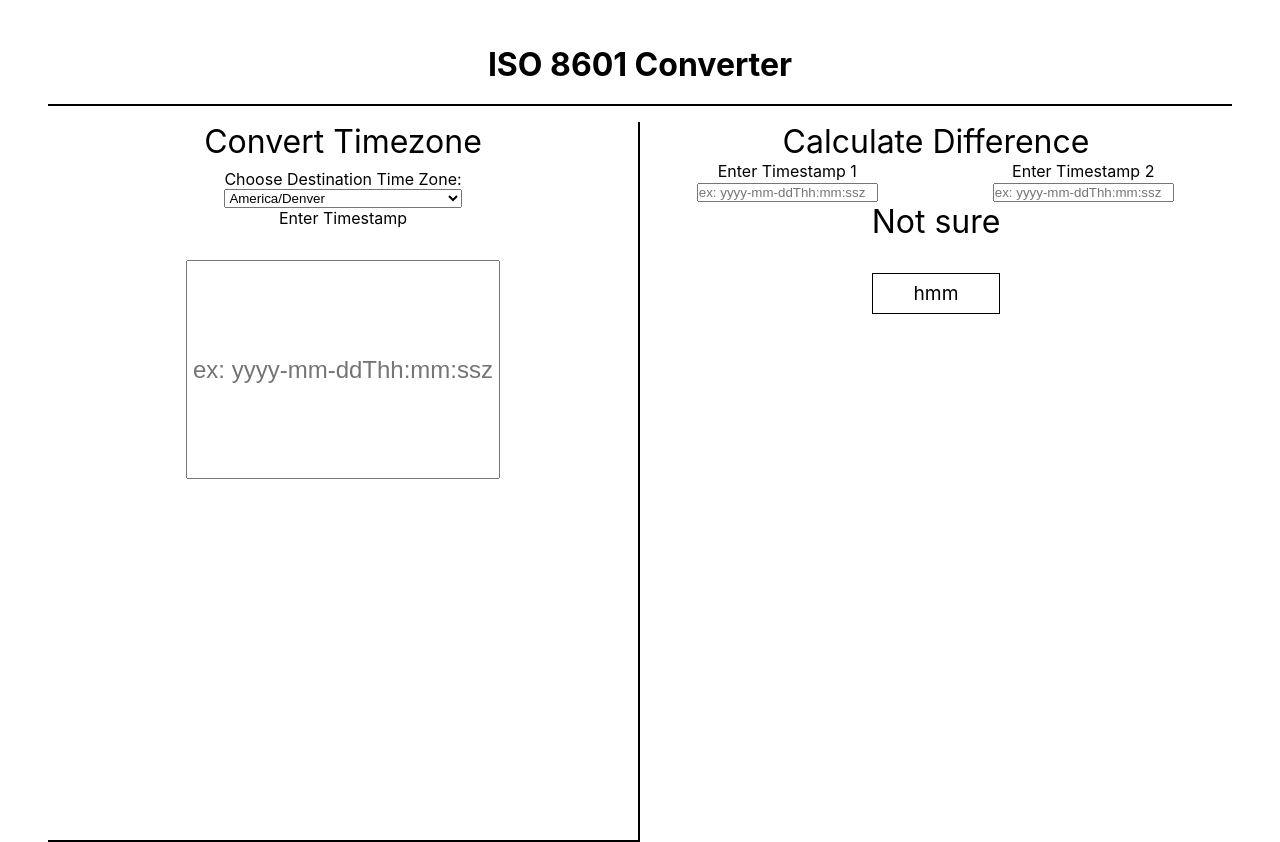
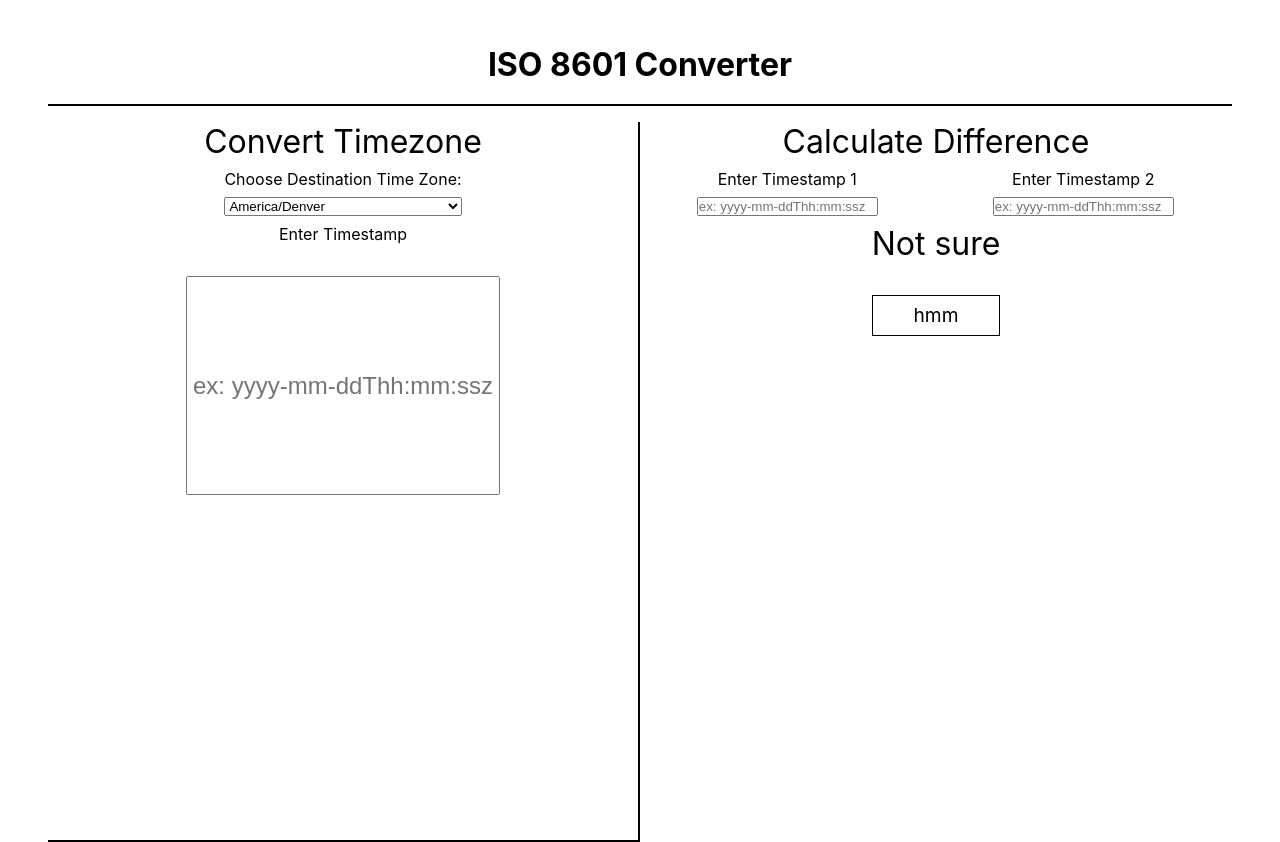
Before and after one commit to tylrs/iso-8601-converter, a React (Create React App) app: page / in a window 1280 px wide. Built offline with nearby package versions, Linux system fonts and the light colour scheme.

Commit message:
Add margin to input fields

```diff
--- a/src/components/App/App.css
+++ b/src/components/App/App.css
@@ -84,8 +84,14 @@ main {
 
 .diff-inputs {
     display: flex;
+    margin-top: .5rem;
 }
 
 .diff-inputs > * {
     text-align: center;
 }
+
+.diff-input-field {
+    margin-top: .5rem;
+    margin-bottom: .5rem;
+}
--- a/src/components/App/App.js
+++ b/src/components/App/App.js
@@ -63,7 +63,7 @@ const App = () => {
             <div>
               <label className='diff-label-1' htmlFor='timestamp'>Enter Timestamp 1</label>
               <input
-                className='timestamp-input-1'
+                className='diff-input-field'
                 type='text'
                 id='timestamp'
                 value={diffTimestamp1}
@@ -74,7 +74,7 @@ const App = () => {
             <div>
               <label className='diff-label-2' htmlFor='timestamp'>Enter Timestamp 2</label>
               <input
-                className='timestamp-input-2'
+                className='diff-input-field'
                 type='text'
                 id='timestamp'
                 value={diffTimestamp2}
--- a/src/components/TimeZoneForm/TimeZoneForm.css
+++ b/src/components/TimeZoneForm/TimeZoneForm.css
@@ -3,3 +3,8 @@
     flex-direction: column;
     margin-top: .5rem;
 }
+
+.change-timezone {
+    margin-top: .5rem;
+    margin-bottom: .5rem;
+}
--- a/src/components/TimeZoneForm/TimeZoneForm.js
+++ b/src/components/TimeZoneForm/TimeZoneForm.js
@@ -7,7 +7,7 @@ const TimeZoneForm = ({setCity, city}) => {
     return (
         <form className='timezone-form'>
             <label for='changeTimezone'>Choose Destination Time Zone:</label>
-            <select name='changeTimezone' id='changeTimezone' value={city} onChange={(e) => setCity(e.target.value)}>
+            <select className='change-timezone' id='changeTimezone' value={city} onChange={(e) => setCity(e.target.value)}>
                 {convertedTimeZones}
             </select>
         </form>
```
